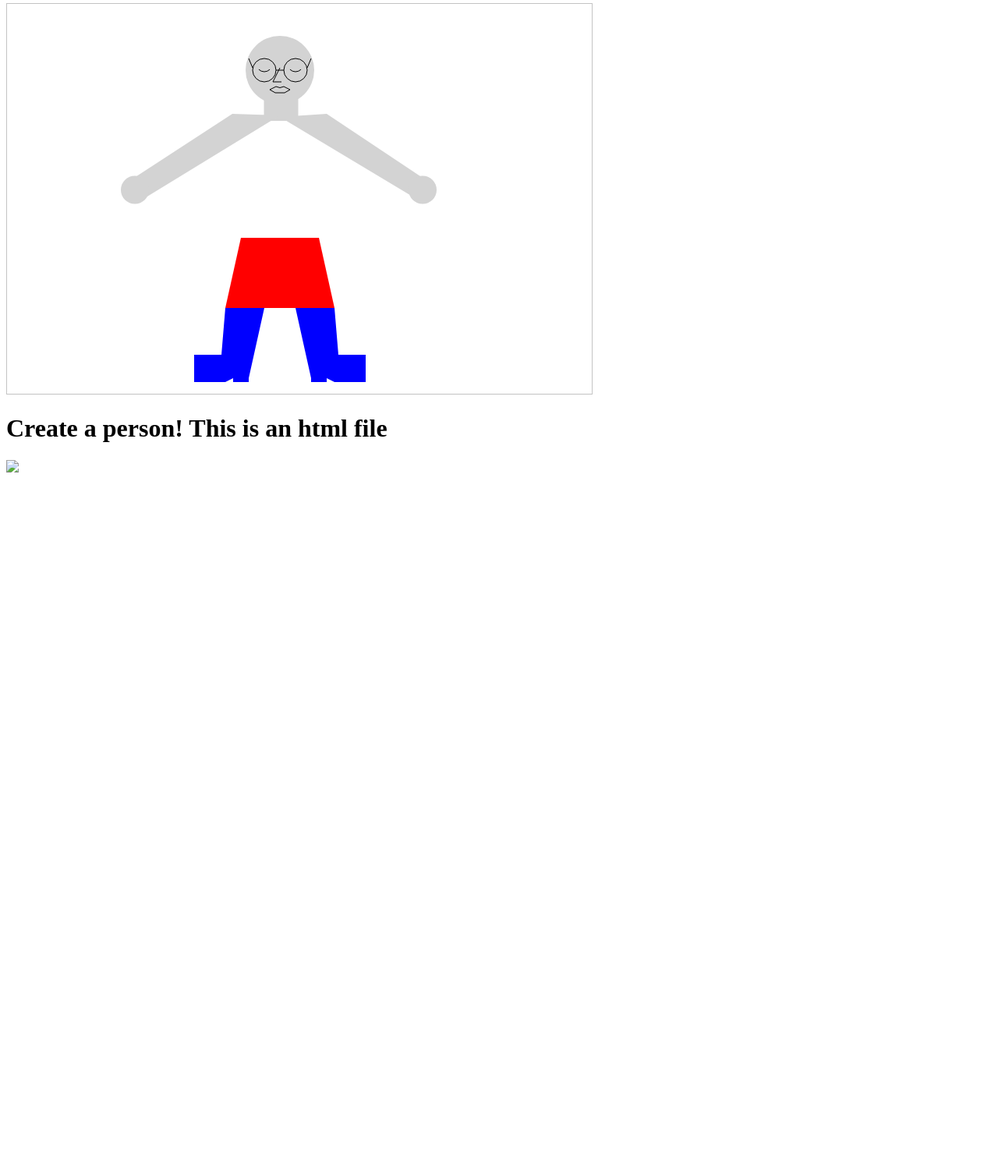
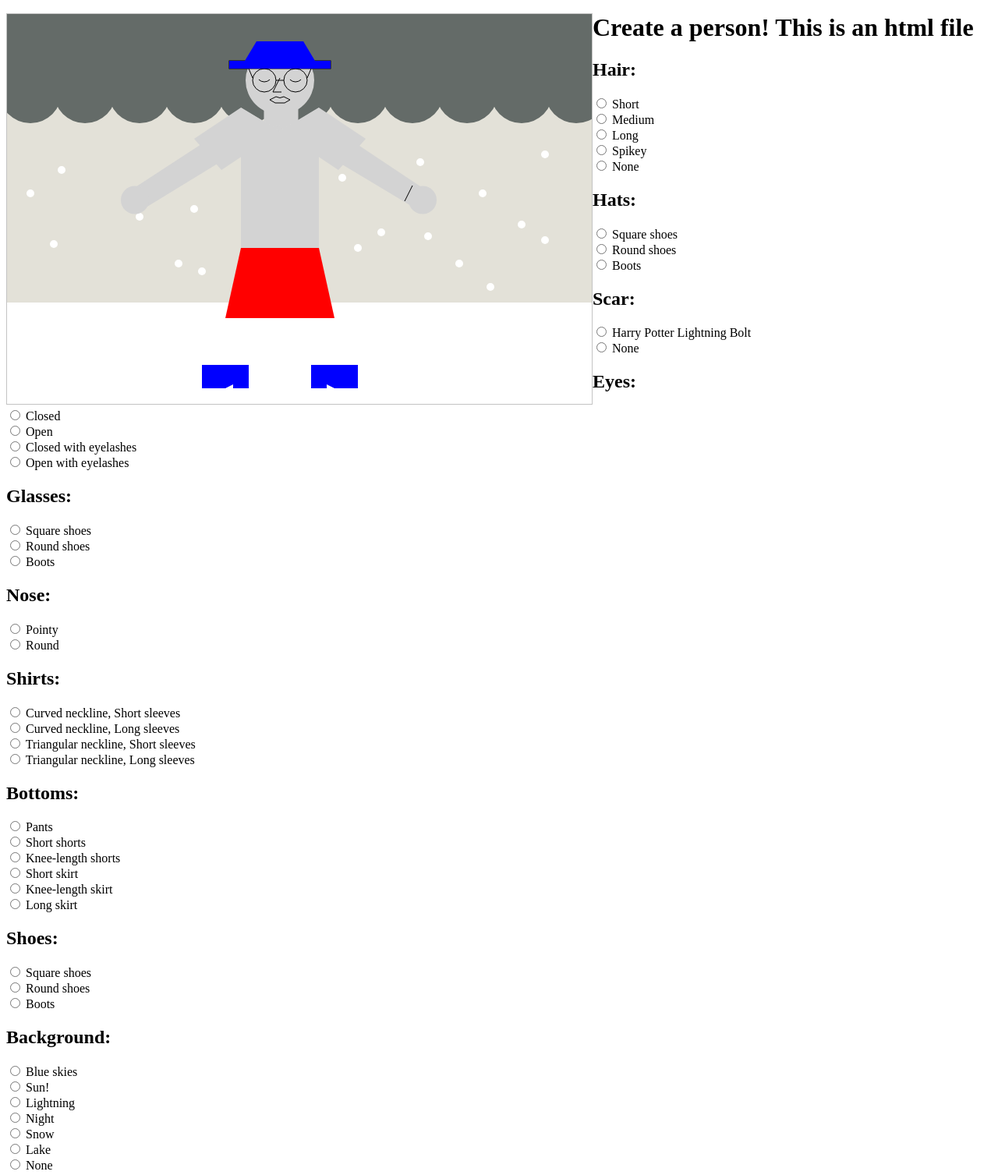
Before and after one commit to ClaireHodges/PersonalizedPeople, a plain HTML site: page Face.html in a window 1280 px wide. Shown: the part 4-1511 px from the top of the page at 78% size. Before the commit the page ends 800 px from the top, so only its background shows below. Drawn offline with Linux system fonts and the light colour scheme.

Commit message:
adding forms

```diff
--- a/Background.js
+++ b/Background.js
@@ -328,7 +328,7 @@ function background5(){
 	ctx.fill(path);
 }
 
-//background5();
+background5();
 
 function background6(){
 	ctx.fillStyle = "#46C7F2";
@@ -380,51 +380,4 @@ function background6(){
 	ctx.fill(path);
 
 }
-background6();
-
-
-
-
-
-
-
-
-
-
-
-
-
-
-
-
-
-
-
-
-
-
-
-
-
-
-
-
-
-
-
-
-
-
-
-
-
-
-
-
-
-
-
-
-
-
->>>>>>> 0c431320002b5730d99f76c8b9bf1f65c9c9478f
+//background6();
--- a/Clothes.js
+++ b/Clothes.js
@@ -18,7 +18,7 @@ function triangleshirt(){
 	ctx.fill(path);
 }
 
-//triangleshirt();
+triangleshirt();
 
 function curvedshirt(){
 	ctx.fillStyle = "#D3D3D3";
@@ -59,7 +59,7 @@ function shortsleeve(){
 	ctx.fill(path);
 }
 
-//shortsleeve();
+shortsleeve();
 
 function longsleeve(){
 	var path = new Path2D;
@@ -188,7 +188,7 @@ function shoes1(){
 	ctx.fill(path);
 
 }
-//shoes1();
+shoes1();
 
 function shoes2(){
 	ctx.fillStyle = "#0000FF";
@@ -254,7 +254,7 @@ function boots(){
 	ctx.fill(path);
 }
 
-boots();
+//boots();
 
 function glasses1(){
 	var path = new Path2D;
@@ -391,4 +391,14 @@ function hat3(){
 	ctx.fill(path);
 }
 
-//hat3();
+hat3();
+
+function bracelet1(){
+	fillStyle = "#FFFFFF"
+	var path = new Path2D;
+	path.moveTo(510,240);
+	path.lineTo(520,220);
+	ctx.stroke(path);
+}
+
+bracelet1();
--- a/Face.html
+++ b/Face.html
@@ -1,6 +1,11 @@
 <!DOCTYPE html>
 <html>
 <head>
+<style>
+#canvas{
+	float:left;
+}
+</style>
 <script src="Extra-Random.js"></script>
 	<title>
 	Personalize People
@@ -11,7 +16,92 @@
 <h1>Create a person! This is an html file</h1>
 <p id ="coordinates"></p>
 
-<img src="./Cloud.png" alt=" " id = "cloud" width = "0" height = "0">
+<h2>Hair:</h2>
+<form action="">
+  <input type="radio" name="hair" value="short"> Short<br>
+  <input type="radio" name="hair" value="medium"> Medium<br>
+  <input type="radio" name="hair" value="long"> Long<br>
+  <input type="radio" name="hair" value="spikey"> Spikey<br>
+  <input type="radio" name="hair" value="none"> None<br>
+</form>
+
+<h2>Hats:</h2>
+<form action="">
+  <input type="radio" name="hat" value="shoes1"> Square shoes<br>
+  <input type="radio" name="hat" value="shoes2"> Round shoes<br>
+  <input type="radio" name="hat" value="boots"> Boots
+</form>
+
+<h2>Scar:</h2>
+<form action="">
+  <input type="radio" name="scar" value="hp"> Harry Potter Lightning Bolt<br>
+  <input type="radio" name="scar" value="none"> None
+</form>
+
+<h2>Eyes:</h2>
+<form action="">
+  <input type="radio" name="eyes" value="closed"> Closed<br>
+  <input type="radio" name="eyes" value="open"> Open<br>
+  <input type="radio" name="eyes" value="closedlash"> Closed with eyelashes<br>
+  <input type="radio" name="eyes" value="openlash"> Open with eyelashes
+</form>
+
+<h2>Glasses:</h2>
+<form action="">
+  <input type="radio" name="shoes" value="shoes1"> Square shoes<br>
+  <input type="radio" name="shoes" value="shoes2"> Round shoes<br>
+  <input type="radio" name="shoes" value="boots"> Boots
+</form>
+
+<h2>Nose:</h2>
+<form action="">
+  <input type="radio" name="nose" value="pointy"> Pointy<br>
+  <input type="radio" name="nose" value="round"> Round
+</form>
+
+<!--<h2>Mouth:</h2>
+<form action="">
+  <input type="radio" name="hair" value="short"> Short<br>
+  <input type="radio" name="hair" value="medium"> Medium<br>
+  <input type="radio" name="hair" value="long"> Long<br>
+  <input type="radio" name="hair" value="spikey"> Spikey
+</form> -->
+
+<h2>Shirts:</h2>
+<form action="">
+  <input type="radio" name="shirt" value="curvedshort"> Curved neckline, Short sleeves<br>
+  <input type="radio" name="shirt" value="curvedlong"> Curved neckline, Long sleeves<br>
+  <input type="radio" name="shirt" value="trishort"> Triangular neckline, Short sleeves<br>
+  <input type="radio" name="shirt" value="trilong"> Triangular neckline, Long sleeves
+</form>
+
+<h2>Bottoms:</h2>
+<form action="">
+  <input type="radio" name="bottoms" value="pants"> Pants<br>
+  <input type="radio" name="bottoms" value="shorts1"> Short shorts<br>
+  <input type="radio" name="bottoms" value="shorts2"> Knee-length shorts<br>
+  <input type="radio" name="bottoms" value="skirt1"> Short skirt<br>
+  <input type="radio" name="bottoms" value="skirt2"> Knee-length skirt<br>
+  <input type="radio" name="bottoms" value="skirt3"> Long skirt
+</form>
+
+<h2>Shoes:</h2>
+<form action="">
+  <input type="radio" name="shoes" value="shoes1"> Square shoes<br>
+  <input type="radio" name="shoes" value="shoes2"> Round shoes<br>
+  <input type="radio" name="shoes" value="boots"> Boots
+</form>
+
+<h2>Background:</h2>
+<form action="">
+  <input type="radio" name="background" value="b1"> Blue skies<br>
+  <input type="radio" name="background" value="b2"> Sun!<br>
+  <input type="radio" name="background" value="b3"> Lightning<br>
+  <input type="radio" name="background" value="b4"> Night<br>
+  <input type="radio" name="background" value="b5"> Snow<br>
+  <input type="radio" name="background" value="b6"> Lake<br>
+  <input type="radio" name="background" value="none"> None<br>
+</form>
 
 </body>
 
```
